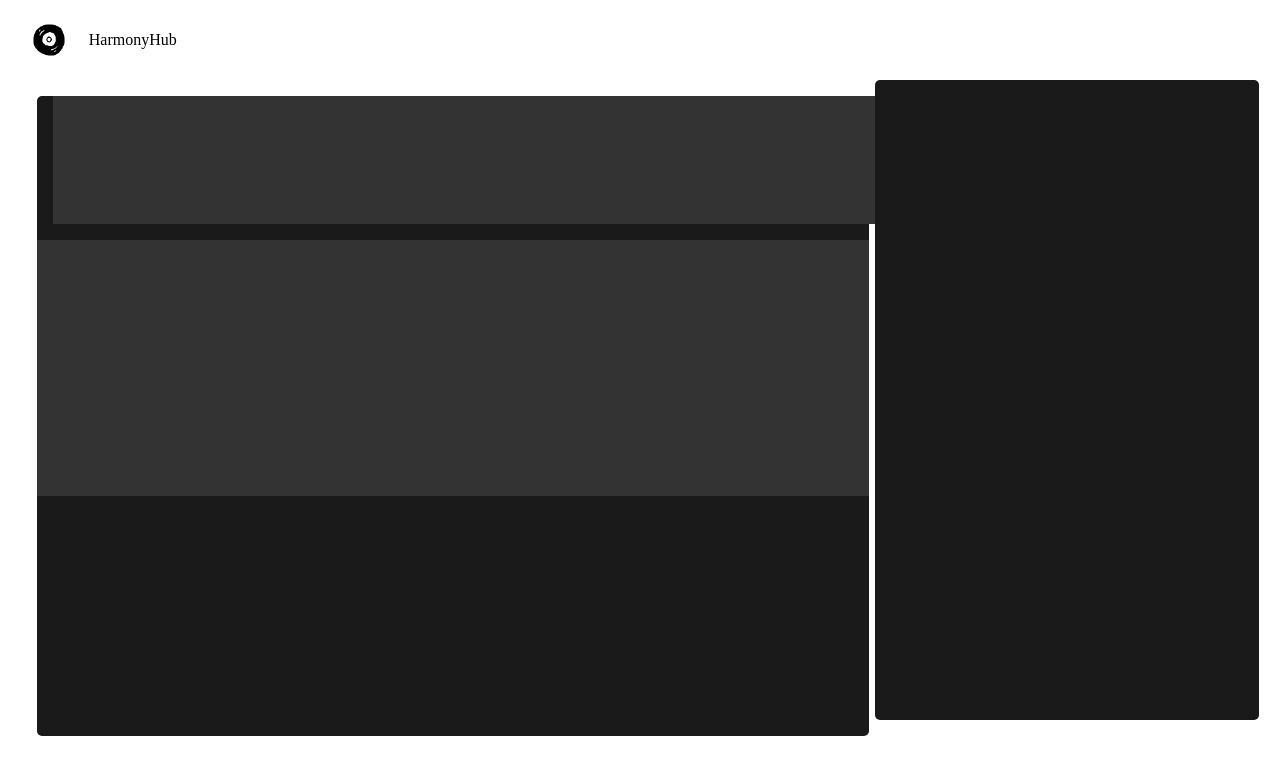
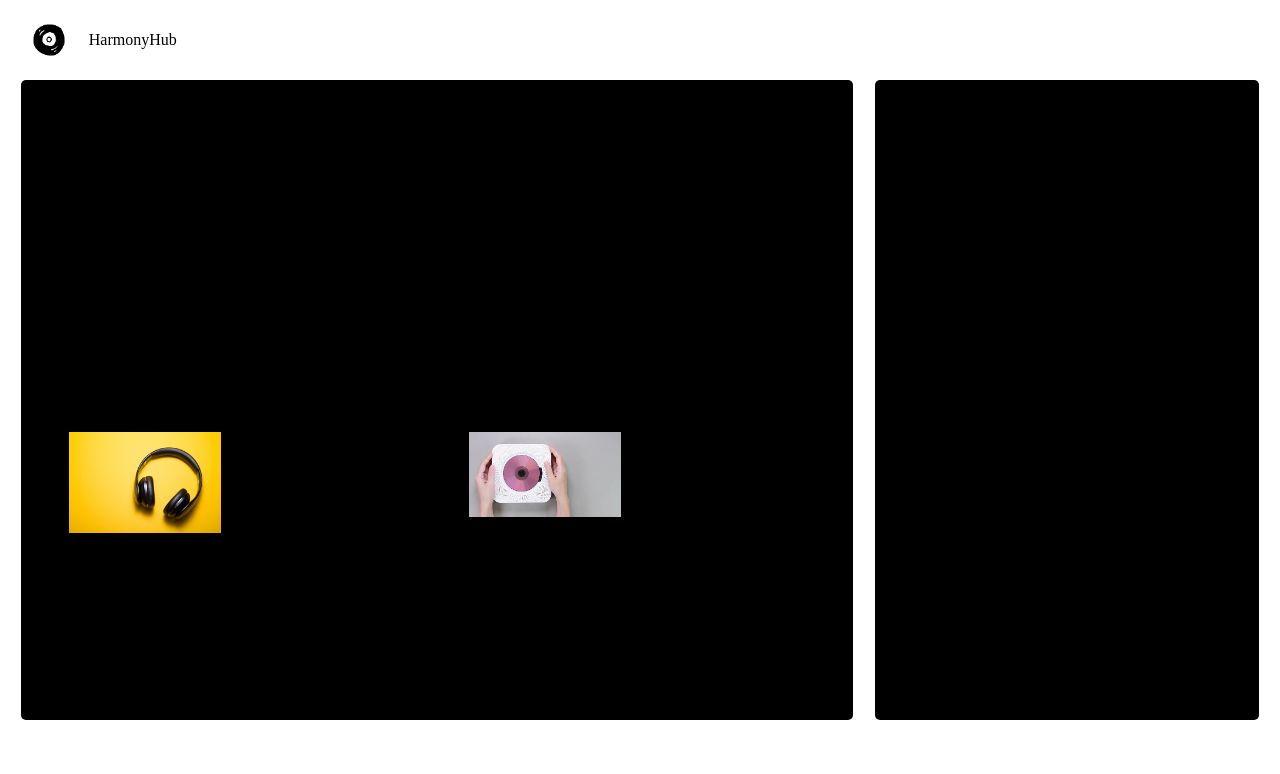
Before and after one commit to RishiKumar156/Test-Djongo-Application, an Angular app in the folder harmonyfrontend/harmony/: page / in a window 1280 px wide. Shown: the top 774 px of the page. Built offline with nearby package versions, Linux system fonts and the light colour scheme.

Commit message:
new updates

```diff
--- a/harmonyfrontend/harmony/src/app/components/heads/heads.component.html
+++ b/harmonyfrontend/harmony/src/app/components/heads/heads.component.html
@@ -1,5 +1,23 @@
 <div class="container">
-  <div style="margin: 1rem" class="set"></div>
-  <div class="set"></div>
-  <div class="set"></div>
+  <div class="head"></div>
+  <div class="body">
+    <div class="item item1">
+      <div class="holder"><img src="./../../../assets/c1.avif" alt="" /></div>
+      <div class="content">
+        <p>
+          Lorem ipsum dolor, sit amet consectetur adipisicing elit. Qui,
+          reprehenderit?
+        </p>
+      </div>
+    </div>
+    <div class="item item2">
+      <div class="holder"><img src="./../../../assets/c2.webp" alt="" /></div>
+      <div class="content">
+        <p>
+          Lorem ipsum dolor sit amet, consectetur adipisicing elit. Atque,
+          officia.
+        </p>
+      </div>
+    </div>
+  </div>
 </div>
--- a/harmonyfrontend/harmony/src/app/components/heads/heads.component.scss
+++ b/harmonyfrontend/harmony/src/app/components/heads/heads.component.scss
@@ -1,14 +1,35 @@
 .container {
-  box-sizing: border-box;
-  background-color: #1a1a1a;
   width: 100%;
   height: 100%;
+  padding: 1rem;
+  background-color: #000000;
   border-radius: 5px;
-  margin: 1rem;
-  .set {
-    width: 100%;
-    height: 20%;
+  display: flex;
+  flex-direction: column;
+  .head,
+  .body {
+    height: 100%;
+    transition: 0.3s ease-in-out;
+    border-radius: 5px;
+  }
+  .head:hover {
     background-color: #333333;
-    // margin: 1rem;
+  }
+  .body {
+    display: flex;
+    .item {
+      img {
+        width: 50%;
+        border-radius: 5px;
+        padding: 1rem;
+      }
+      margin: 1rem;
+      border-radius: 5px;
+      width: 100%;
+      transition: 0.3s ease-in-out;
+      &:hover {
+        background-color: #333333;
+      }
+    }
   }
 }
--- a/harmonyfrontend/harmony/src/app/components/home/home.component.html
+++ b/harmonyfrontend/harmony/src/app/components/home/home.component.html
@@ -1,3 +1,8 @@
 <div class="container">
-  <app-heads class="head"></app-heads><app-list class="list"></app-list>
+  <div class="head">
+    <app-heads></app-heads>
+  </div>
+  <div class="list">
+    <app-list></app-list>
+  </div>
 </div>
--- a/harmonyfrontend/harmony/src/app/components/home/home.component.scss
+++ b/harmonyfrontend/harmony/src/app/components/home/home.component.scss
@@ -1,8 +1,6 @@
 .container {
   width: 100%;
   padding-top: 5rem;
-  // background-color: #1a1a1a;
-  // height: 100vh;
   display: flex;
   justify-content: space-evenly;
   align-items: center;
--- a/harmonyfrontend/harmony/src/app/components/list/list.component.scss
+++ b/harmonyfrontend/harmony/src/app/components/list/list.component.scss
@@ -1,6 +1,7 @@
 .container {
   width: 100%;
   height: 100%;
+  padding: 1rem;
+  background-color: #000000;
   border-radius: 5px;
-  background-color: #1a1a1a;
 }
--- a/harmonyfrontend/harmony/src/styles.scss
+++ b/harmonyfrontend/harmony/src/styles.scss
@@ -2,7 +2,5 @@
 * {
   margin: 0;
   padding: 0;
-}
-:host {
   box-sizing: border-box;
 }
```
